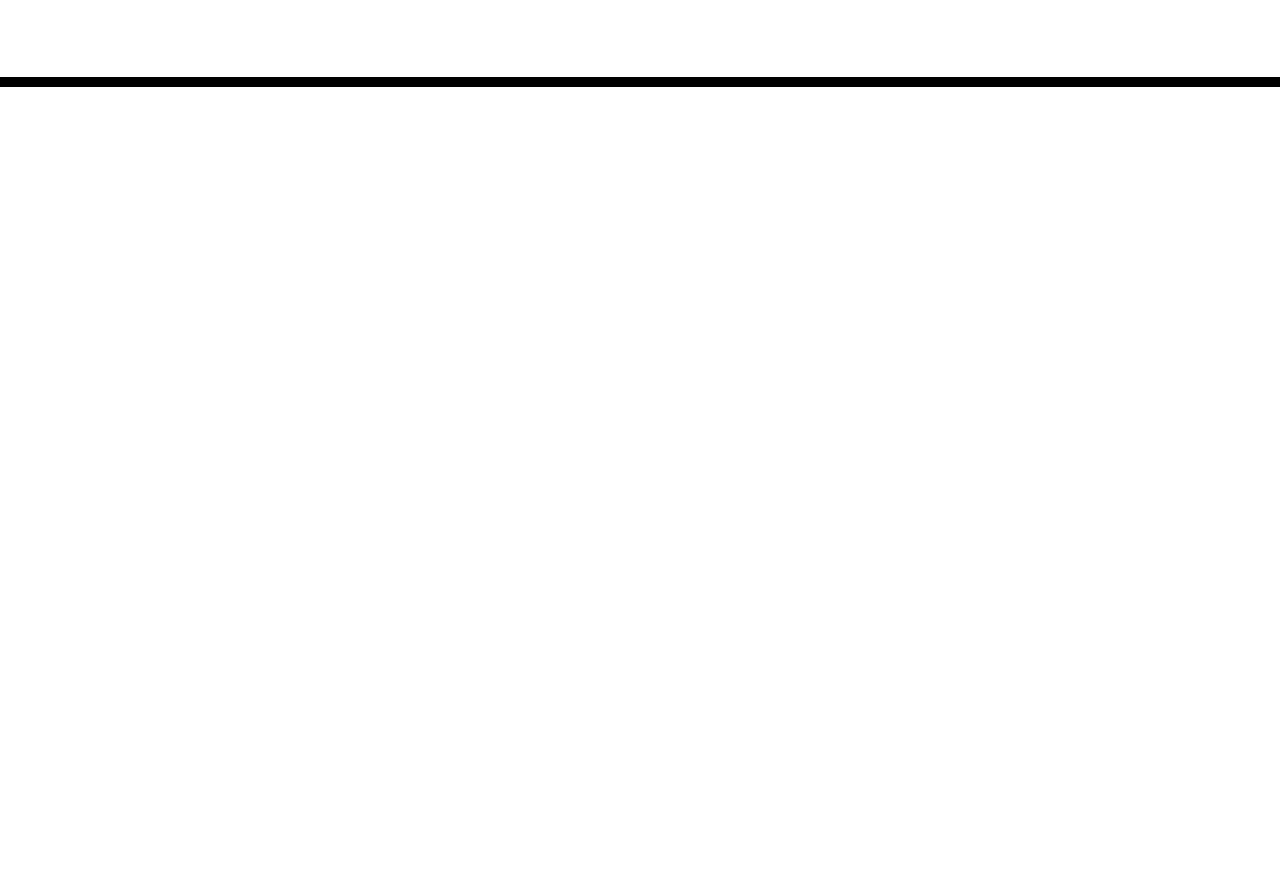
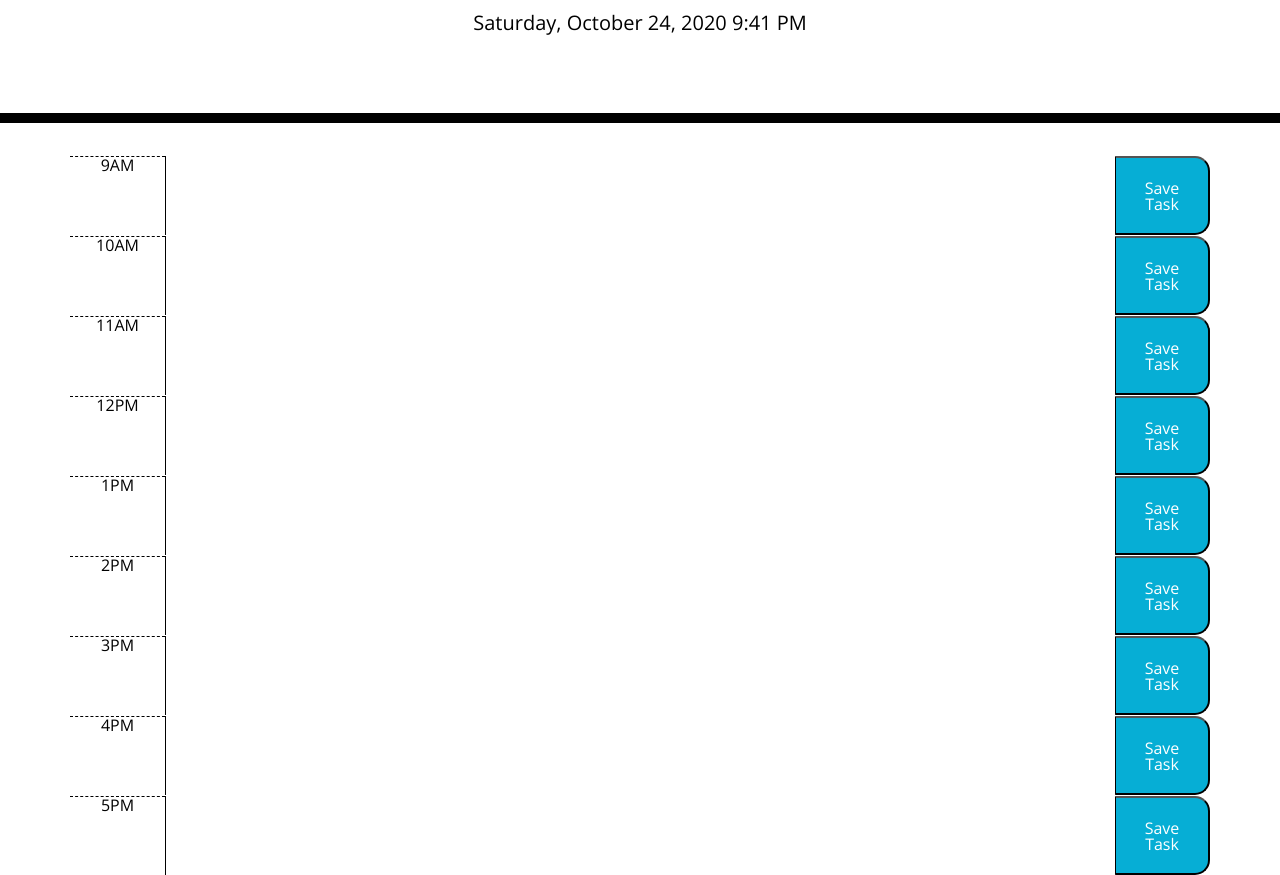
Before and after one commit to speloqu24/Planner, a plain HTML site: page Develop/index.html in a window 1280 px wide. Shown: the part 181-1056 px from the top of the page. Before the commit the page ends 800 px from the top, so only its background shows below. Drawn offline with nearby package versions, Linux system fonts and the light colour scheme.

Commit message:
redirected the code, to do more creation with HTML

```diff
--- a/Develop/index.html
+++ b/Develop/index.html
@@ -1,23 +1,14 @@
 <!DOCTYPE html>
 <html lang="en">
+
 <head>
   <meta charset="UTF-8" />
   <meta name="viewport" content="width=device-width, initial-scale=1.0" />
   <meta http-equiv="X-UA-Compatible" content="ie=edge" />
-    <link
-      rel="stylesheet"
-      href="https://stackpath.bootstrapcdn.com/bootstrap/4.3.1/css/bootstrap.min.css"
-    />
-    <link
-      rel="stylesheet"
-      href="https://use.fontawesome.com/releases/v5.8.1/css/all.css"
-      integrity="sha384-50oBUHEmvpQ+1lW4y57PTFmhCaXp0ML5d60M1M7uH2+nqUivzIebhndOJK28anvf"
-      crossorigin="anonymous"
-    />
-    <link
-      href="https://fonts.googleapis.com/css?family=Open+Sans&display=swap"
-      rel="stylesheet"
-    />
+  <link rel="stylesheet" href="https://stackpath.bootstrapcdn.com/bootstrap/4.3.1/css/bootstrap.min.css" />
+  <link rel="stylesheet" href="https://use.fontawesome.com/releases/v5.8.1/css/all.css"
+    integrity="sha384-50oBUHEmvpQ+1lW4y57PTFmhCaXp0ML5d60M1M7uH2+nqUivzIebhndOJK28anvf" crossorigin="anonymous" />
+  <link href="https://fonts.googleapis.com/css?family=Open+Sans&display=swap" rel="stylesheet" />
   <link rel="stylesheet" href="./style.css" />
   <title>Work Day Scheduler</title>
 </head>
@@ -30,15 +21,51 @@
   </header>
   <div class="container">
 
-      <div id= "agenda" class= "row">
-
-
+    <div id="hr9" class="row time-block">
+      <div class="col-md-1 hour">9AM</div>
+      <textarea id= "task9" class="col-md-10 description"></textarea>
+      <button id= "btn9" class="button saveBtn col-md-1">Save Task</button>
     </div>
-        <!-- <div id = "txt" class = "col-sm-10"></div> -->
-        <!-- <button class="saveBtn">SAVE</button> -->
-
-
-
+ <div id="hr10" class="row time-block">
+      <div class="col-md-1 hour">10AM</div>
+      <textarea id= "task10" class="col-md-10 description"></textarea>
+      <button id = "btn10" class="button saveBtn col-md-1">Save Task</button>
+    </div>
+     <div id="hr11" class="row time-block">
+      <div class="col-md-1 hour">11AM</div>
+      <textarea id= "task11" class="col-md-10 description"></textarea>
+      <button id = "btn11" class="button saveBtn col-md-1">Save Task</button>
+    </div>
+     <div id="hr12" class="row time-block">
+      <div class="col-md-1 hour">12PM</div>
+      <textarea id= "task12" class="col-md-10 description"></textarea>
+      <button id = "btn12" class="button saveBtn col-md-1">Save Task</button>
+    </div>
+ <div id="hr1" class="row time-block">
+      <div class="col-md-1 hour">1PM</div>
+      <textarea id= "task1" class="col-md-10 description"></textarea>
+      <button id = "btn1" class="button saveBtn col-md-1">Save Task</button>
+    </div>
+ <div id="hr2" class="row time-block">
+      <div class="col-md-1 hour">2PM</div>
+      <textarea id= "task2" class="col-md-10 description"></textarea>
+      <button id = "btn2" class="button saveBtn col-md-1">Save Task</button>
+    </div>
+     <div id="hr3" class="row time-block">
+      <div class="col-md-1 hour">3PM</div>
+      <textarea id= "task3" class="col-md-10 description"></textarea>
+      <button id = "btn3" class="button saveBtn col-md-1">Save Task</button>
+    </div>
+     <div id="hr4" class="row time-block">
+      <div class="col-md-1 hour">4PM</div>
+      <textarea id= "task4"class="col-md-10 description"></textarea>
+      <button id = "btn4" class="button saveBtn col-md-1">Save Task</button>
+    </div>
+ <div id="hr5" class="row time-block">
+      <div class="col-md-1 hour">5PM</div>
+      <textarea id= "task5"class="col-md-10 description"></textarea>
+      <button id = "btn5" class="button saveBtn col-md-1">Save Task</button>
+    </div>
   </div>
 
   <!-- <div id="agenda">
@@ -56,14 +83,13 @@
   </div>
   </div>
 
-    <script
-      src="https://cdnjs.cloudflare.com/ajax/libs/moment.js/2.29.1/moment.min.js"
+  <script src="https://cdnjs.cloudflare.com/ajax/libs/moment.js/2.29.1/moment.min.js"
     integrity="sha512-qTXRIMyZIFb8iQcfjXWCO8+M5Tbc38Qi5WzdPOYZHIlZpzBHG3L3by84BBBOiRGiEb7KKtAOAs5qYdUiZiQNNQ=="
-      crossorigin="anonymous"
-    ></script>
+    crossorigin="anonymous"></script>
   <script src="https://cdnjs.cloudflare.com/ajax/libs/jquery/3.2.1/jquery.min.js"></script>
   <script src="https://cdnjs.cloudflare.com/ajax/libs/moment.js/2.24.0/moment.min.js"></script>
 
   <script src="./script.js"></script>
 </body>
+
 </html>
--- a/Develop/script.js
+++ b/Develop/script.js
@@ -3,72 +3,124 @@
 var today = moment().format("LLLL");
 // var now = moment().format("HH:MM")
 document.getElementById("currentDay").innerHTML = today;
-// document.getElementById("currentDay").innerHTML = today;
-
-var hourDiv = document.getElementById("agenda");
-
-var hours = ["9AM", "10AM", "11AM", "12PM", "1PM", "2PM", "3PM", "4PM", "5PM" ];
-
-for (var i = 0; i < hours.length; i++) {
-  var hourDisplay = document.createElement("div");
-  var txtDisplay = document.createElement("textarea");
-  var button = document.createElement("button");
-
-  hourDisplay.textContent = hours[i];
-  hourDisplay.setAttribute("class", "row col-md-1 hour");
-  hourDisplay.setAttribute("id", "hoursLoop");
 
 
-  txtDisplay.setAttribute("class", "col-md-10 description");
-  txtDisplay.setAttribute("id", "txtDescription")
+var task9 = document.getElementById("btn9");
+var taskTxt9 = document.getElementById("task9");
+
+task9.addEventListener("click", function (event){
+event.preventDefault();
+var nineAM = taskTxt9.value
+localStorage.setItem("nineAM", nineAM);
+})
+
+var planner9get = localStorage.getItem("nineAM");
+taskTxt9.textContent = planner9get;
 
 
-  button.textContent = "SAVE";
-  button.setAttribute("class", "saveBtn col-md-1");
-  button.setAttribute("id", "button" )
+var task10 = document.getElementById("btn10");
+var taskTxt10 = document.getElementById("task10");
 
-  // txtDisplay.classList.add("textarea");
+task10.addEventListener("click", function (event){
+event.preventDefault();
+var tenAM = taskTxt10.value
+localStorage.setItem("tenAM", tenAM);
+})
 
-  hourDiv.append(hourDisplay);
-  hourDiv.append(txtDisplay);
-  hourDiv.append(button);
-}
+var planner10get = localStorage.getItem("tenAM");
+taskTxt10.textContent = planner10get;
 
 
-// function localStorage ( ){
-// var hourID = document.getElementById("hoursLoop");
+// 11
 
-// var textInput = document.querySelectorAll(".description");
+var task11 = document.getElementById("btn11");
+var taskTxt11 = document.getElementById("task11");
 
-// var textInputLocalStorage = textInput.value;
-// localStorage.setItem(hourID, textInputLocalStorage);
+task11.addEventListener("click", function (event){
+event.preventDefault();
+var elevenAM = taskTxt11.value
+localStorage.setItem("elevenAM", elevenAM);
+})
 
-// // }
+var planner11get = localStorage.getItem("elevenAM");
+taskTxt11.textContent = planner11get;
 
-// var saveTask = document.getElementById("button");
+// 12
 
-$(".saveBtn").on("click", function()
+var task12 = document.getElementById("btn12");
+var taskTxt12 = document.getElementById("task12");
 
-)
+task12.addEventListener("click", function (event){
+event.preventDefault();
+var twelvePM = taskTxt12.value
+localStorage.setItem("twelvePM", twelvePM);
+})
+
+var planner12get = localStorage.getItem("twelvePM");
+taskTxt12.textContent = planner12get;
 
 
-// saveTask.addEventListener("click", function (event){
-//     event.preventDefault();
-//     console.log("clicked")
-// }
-//   var textInput = document.querySelectorAll(".description");
-//   // var hourID = document.getElementById("hoursLoop");
+// 1
+var task1 = document.getElementById("btn1");
+var taskTxt1 = document.getElementById("task1");
 
-//   for (var i=0; i< textInput.length; i++) {
-//   console.log(textInput[i].value);
+task1.addEventListener("click", function (event){
+event.preventDefault();
+var onePM = taskTxt1.value
+localStorage.setItem("onePM", onePM);
+})
 
-//   var textInputLocalStorage = textInput[i].value;
-//   localStorage.setItem("to do", textInputLocalStorage);
+var planner1get = localStorage.getItem("onePM");
+taskTxt1.textContent = planner1get;
 
-// }
-// })
+// 2
+var task2 = document.getElementById("btn2");
+var taskTxt2 = document.getElementById("task2");
 
-// var textInput = document.getElementById("txtDescription")
+task2.addEventListener("click", function (event){
+event.preventDefault();
+var twoPM = taskTxt2.value
+localStorage.setItem("twoPM", twoPM);
+})
 
-// var taskEntry = localStorage.getItem("newTask")
-// textInput.textContent = taskEntry;
+var planner2get = localStorage.getItem("twoPM");
+taskTxt2.textContent = planner2get;
+
+// 3
+var task3 = document.getElementById("btn3");
+var taskTxt3 = document.getElementById("task3");
+
+task3.addEventListener("click", function (event){
+event.preventDefault();
+var threePM = taskTxt3.value
+localStorage.setItem("threePM", threePM);
+})
+
+var planner3get = localStorage.getItem("threePM");
+taskTxt3.textContent = planner3get;
+
+// 4
+var task4 = document.getElementById("btn4");
+var taskTxt4 = document.getElementById("task4");
+
+task4.addEventListener("click", function (event){
+event.preventDefault();
+var fourPM = taskTxt4.value
+localStorage.setItem("fourPM", fourPM);
+})
+
+var planner4get = localStorage.getItem("fourPM");
+taskTxt4.textContent = planner4get;
+
+// 5
+var task5 = document.getElementById("btn5");
+var taskTxt5 = document.getElementById("task5");
+
+task5.addEventListener("click", function (event){
+event.preventDefault();
+var fivePM = taskTxt5.value
+localStorage.setItem("fivePM", fivePM);
+})
+
+var planner5get = localStorage.getItem("fivePM");
+taskTxt5.textContent = planner5get;
```
Also changed, not shown: Assets/05-third-party-apis-homework-demo.gif (deleted), 3 other files. Lines whose indentation alone changed are shown as unchanged.
